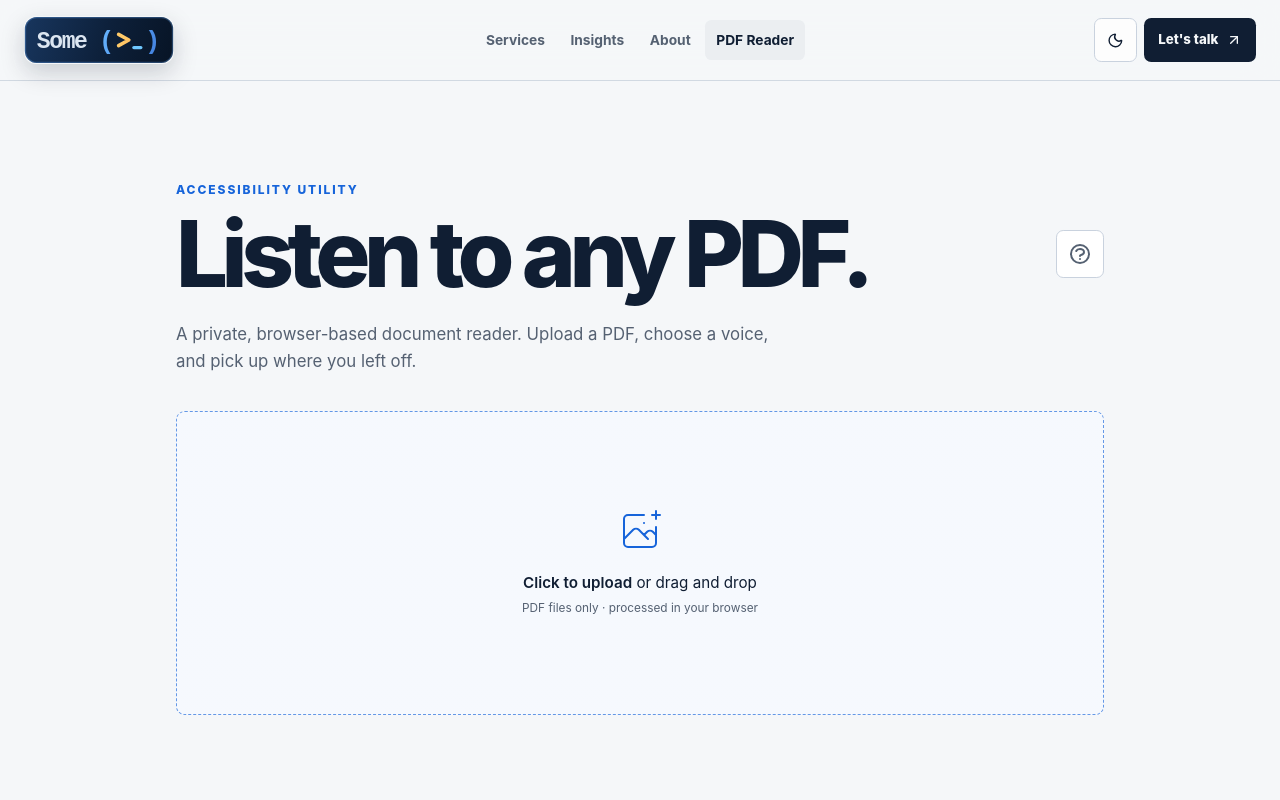
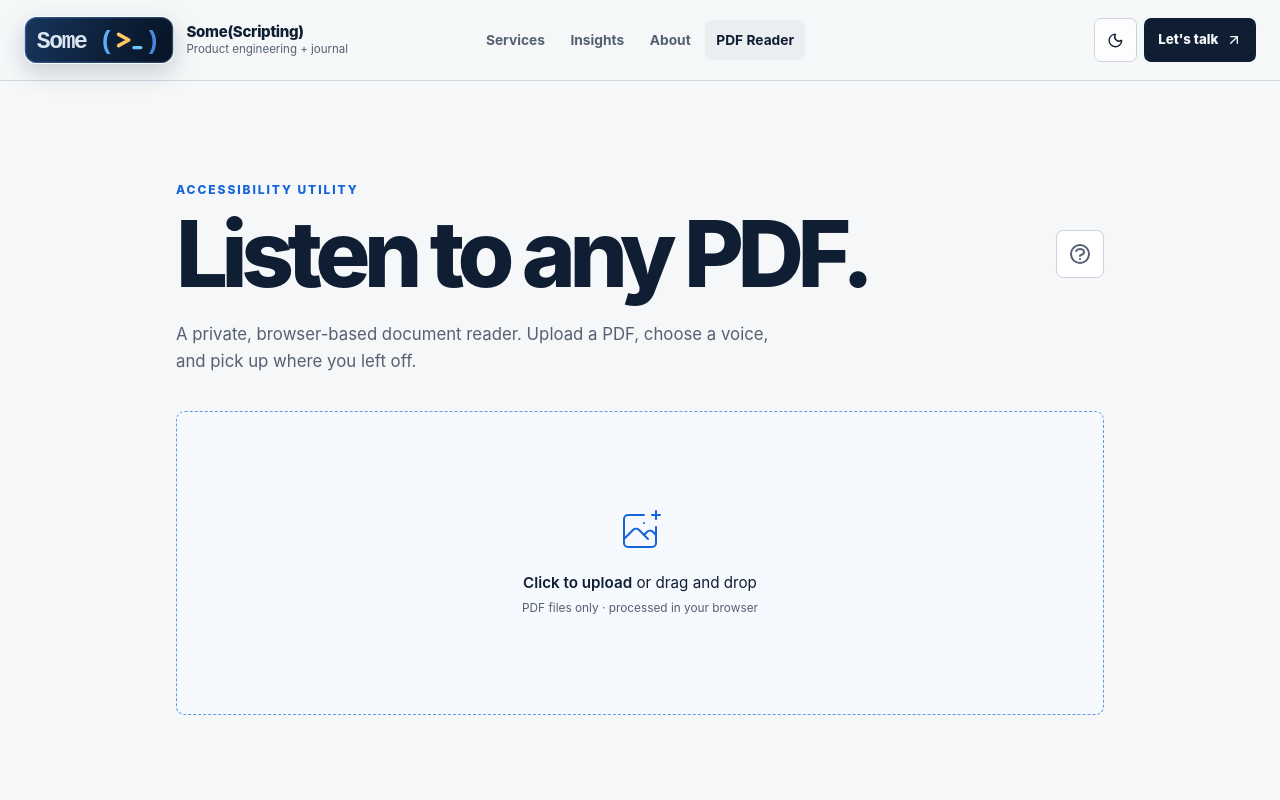
Before and after one commit to ScriptAlchemist/just_in, a Next.js app: page /pdf-to-speech in a window 1280 px wide. Shown: the top 800 px of the page. Built offline with nearby package versions, Linux system fonts and the light colour scheme.

Commit message:
Add brand name and role to navbar identity

```diff
--- a/components/navbar.tsx
+++ b/components/navbar.tsx
@@ -90,6 +90,12 @@ export const Navbar = () => {
               width="176"
               height="56"
             />
+          </span>
+          <span className="site-brand-copy">
+            <span className="site-brand-name">Some(Scripting)</span>
+            <span className="site-brand-role">
+              Product engineering + journal
+            </span>
           </span>
         </Link>
 
--- a/styles/index.css
+++ b/styles/index.css
@@ -259,16 +259,18 @@
   display: inline-flex;
   width: fit-content;
   min-width: 0;
-  align-items: center;
-  gap: 0.75rem;
+  flex-direction: column;
+  align-items: flex-start;
+  gap: 0.2rem;
+  padding-block: 0.6rem;
   color: hsl(var(--foreground));
 }
 
 .site-brand-logo {
   display: block;
   overflow: hidden;
-  width: 9.4rem;
-  height: 3rem;
+  width: 8.5rem;
+  height: 2.7rem;
   flex: 0 0 auto;
   border-radius: 0.75rem;
   background: transparent;
@@ -278,6 +280,33 @@
 .site-brand-logo img {
   width: 100%;
   height: 100%;
+}
+
+.site-brand-copy {
+  display: block;
+  min-width: 0;
+}
+
+.site-brand-name,
+.site-brand-role {
+  display: block;
+}
+
+.site-brand-name {
+  font-size: 0.94rem;
+  font-weight: 850;
+  line-height: 1.2;
+  letter-spacing: -0.02em;
+}
+
+.site-brand-role {
+  overflow: hidden;
+  max-width: 8.5rem;
+  color: hsl(var(--muted-foreground));
+  font-size: 0.64rem;
+  line-height: 1.3;
+  text-overflow: ellipsis;
+  white-space: nowrap;
 }
 
 .dark .site-nav-cta {
@@ -1784,6 +1813,23 @@
 }
 
 @media (min-width: 520px) {
+  .site-brand {
+    flex-direction: row;
+    align-items: center;
+    gap: 0.75rem;
+    padding-block: 0;
+  }
+
+  .site-brand-logo {
+    width: 9.4rem;
+    height: 3rem;
+  }
+
+  .site-brand-role {
+    max-width: 11rem;
+    font-size: 0.72rem;
+  }
+
   .hero-actions,
   .archive-pagination {
     flex-direction: row;
```
